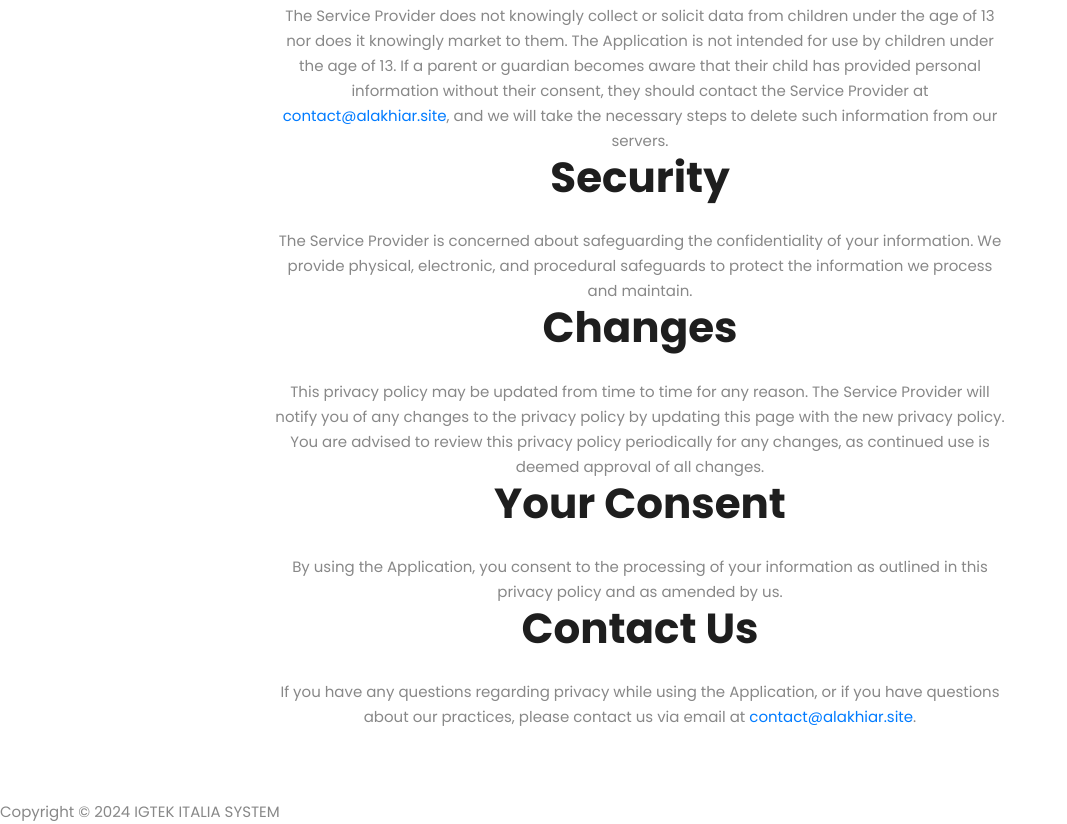
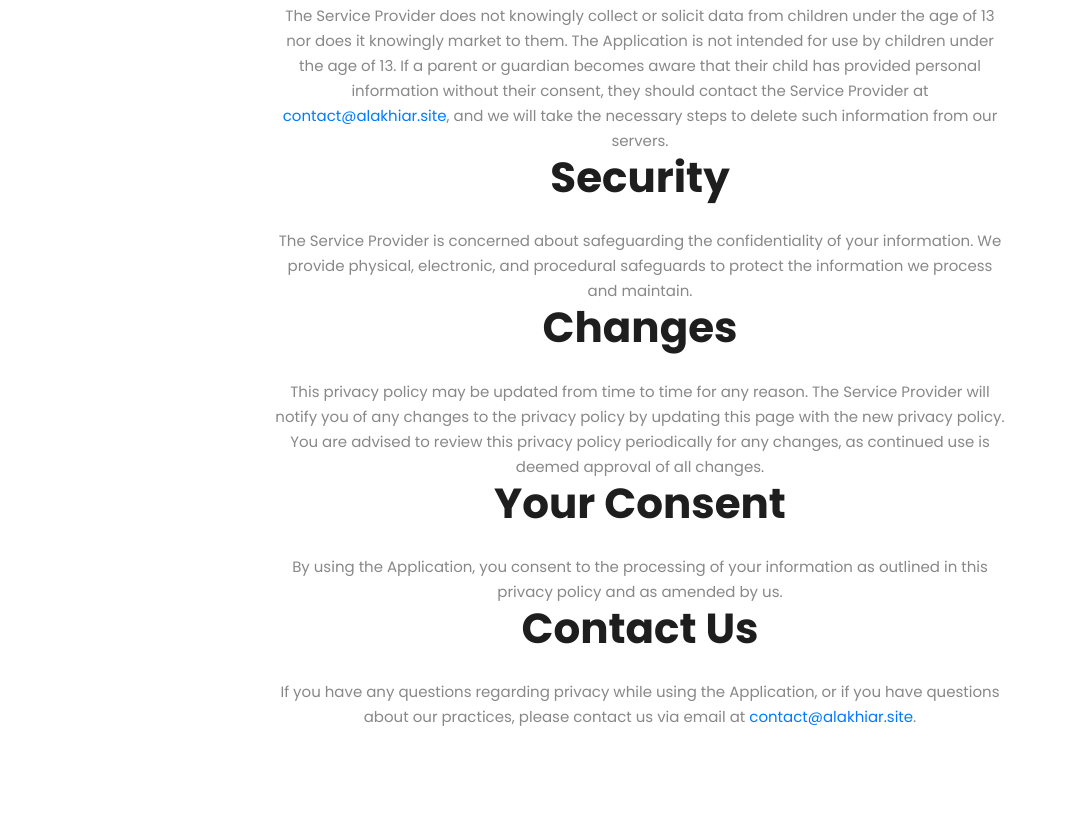
Before and after one commit to igtekitaliasystem/tech, a plain HTML site: page privacy.html in a window 1280 px wide. Shown: the part 1269-2093 px from the top of the page, without its empty margins (0-1067 px from the left). After the commit the page ends 2068 px from the top, so only its background shows below. Drawn offline with Linux system fonts and the light colour scheme.

Commit message:
Update privacy.html

```diff
--- a/privacy.html
+++ b/privacy.html
@@ -154,7 +154,7 @@ IGTEK ITALIA SYSTEM
             <div class="row">
                 <div class="col-lg-12">
                     <div class="sub-footer">
-                        <p>Copyright &copy; 2024 IGTEK ITALIA SYSTEM</p>
+
                     </div>
                 </div>
             </div>
```
